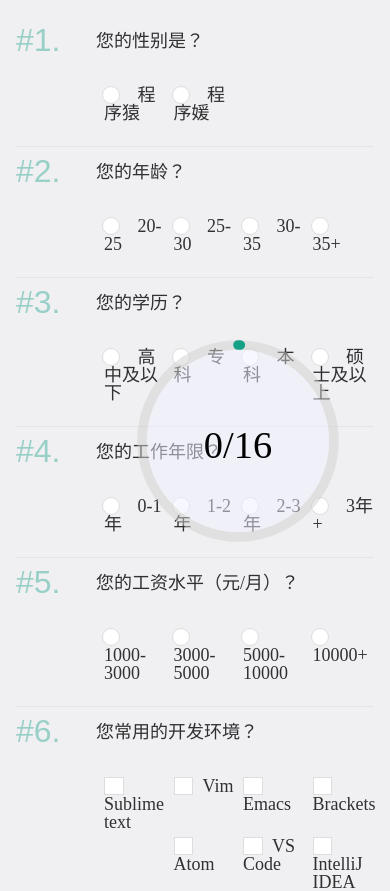
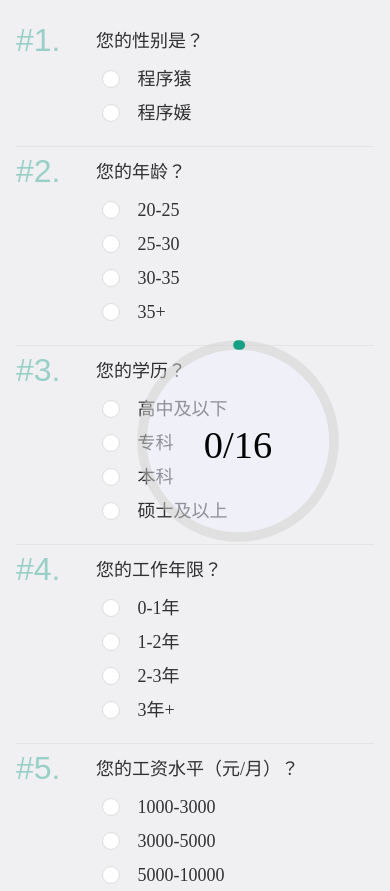
Before and after one commit to HappyFedClub/FedSurvey, a PHP site: page / in a window 390 px wide; the page is wider, and only the part inside the window is pictured. Shown: the part 251-1142 px from the top of that part. Run offline with PHP 8.4, Linux system fonts and the light colour scheme; some libraries are stand-ins or nearby versions; some web fonts are replaced.

Commit message:
modify q

```diff
--- a/q/css/css.css
+++ b/q/css/css.css
@@ -355,5 +355,7 @@ a:hover {
     .list__item {
         margin: 0 0 .5rem 0;
         padding: 0;
+        width: 100%;
+        float: none;
     }
 }
```
